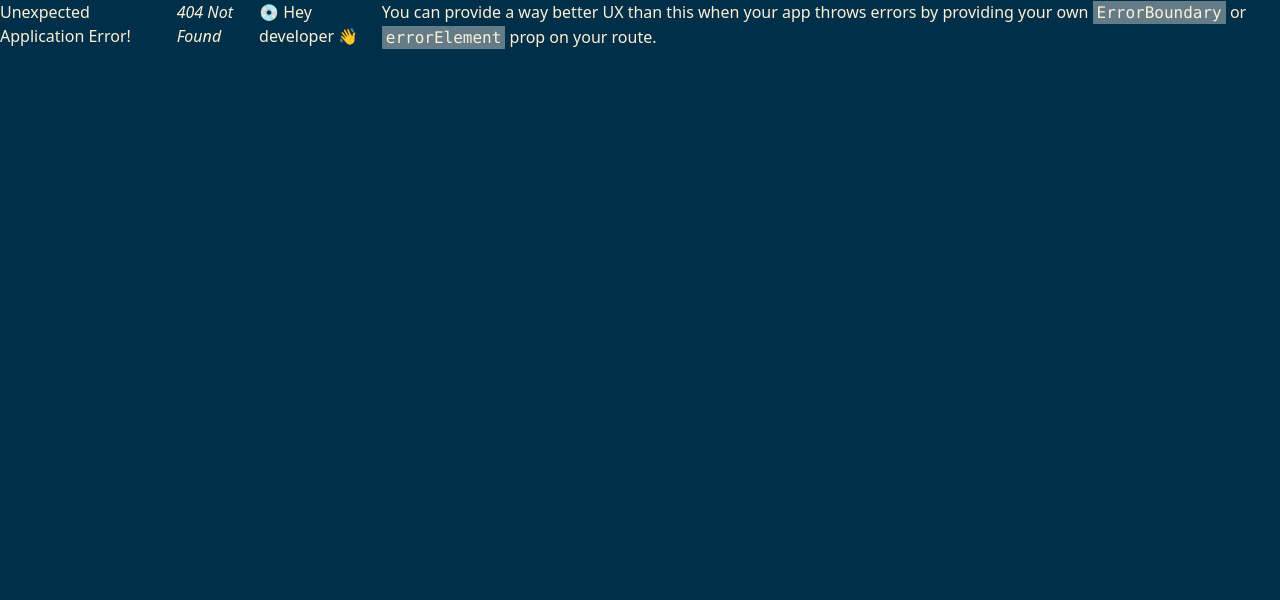
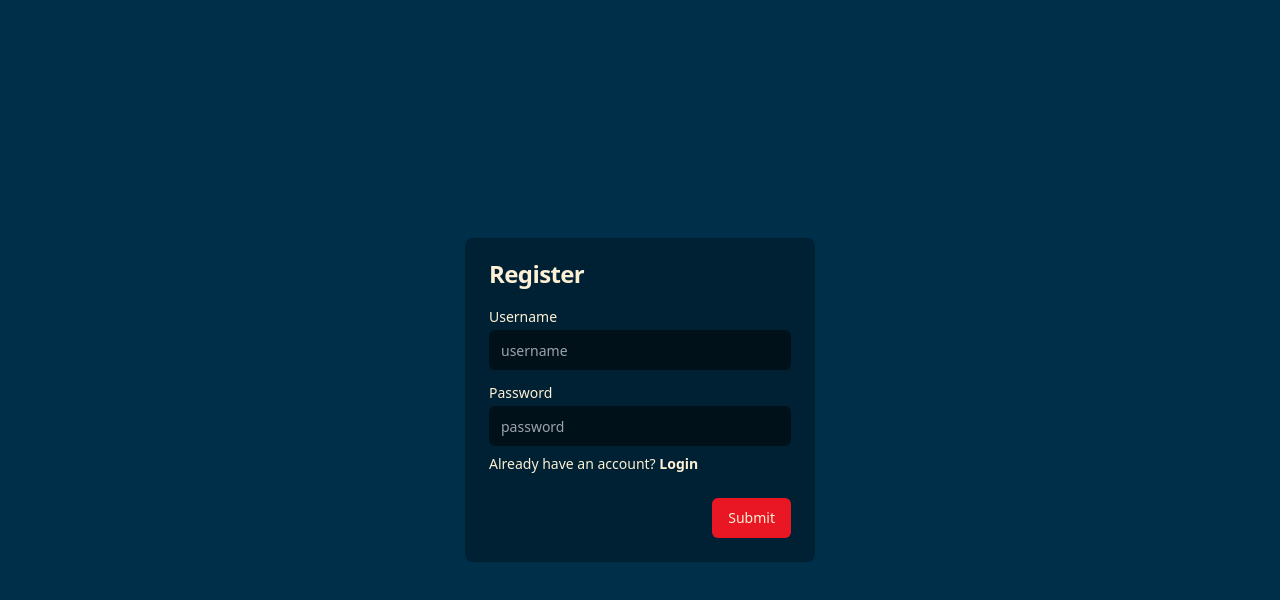
Before and after one commit to H-A-L-F/AX4Poker, a React (Vite) app: page /register in a window 1280 px wide. Before the commit this address had no page. Shown: the top 600 px of the page. Built offline with nearby package versions, Linux system fonts and the light colour scheme.

Commit message:
Register page done

```diff
--- a/src/core/ApplicationRouter.tsx
+++ b/src/core/ApplicationRouter.tsx
@@ -5,6 +5,7 @@ import {
 import HomePage from "../presentation/home/HomePage.js";
 import LoginPage from "@/presentation/auth/LoginPage.js";
 import MainLayout from "@/presentation/layout/MainLayout.js";
+import RegisterPage from "@/presentation/auth/RegisterPage.js";
 
 const router = createBrowserRouter([
     {
@@ -14,6 +15,9 @@ const router = createBrowserRouter([
     {
         path: "/login",
         element: <LoginPage/>,
+    },{
+        path: "/register",
+        element: <RegisterPage/>,
     },
 ]);
 
--- a/src/presentation/auth/AuthForm.tsx
+++ b/src/presentation/auth/AuthForm.tsx
@@ -14,10 +14,11 @@ import { Link } from "react-router-dom";
 interface AuthFormProps {
   title: string,
   link: string,
+  linkTextPrefix?: string,
   linkText: string,
 }
 
-const AuthForm = ({ title, link, linkText }: AuthFormProps) => {
+const AuthForm = ({ title, link, linkTextPrefix, linkText }: AuthFormProps) => {
   return (
     <Card className="w-[350px] bg-background-900 border-none">
       <CardHeader>
@@ -38,7 +39,7 @@ const AuthForm = ({ title, link, linkText }: AuthFormProps) => {
           </div>
         </form>
         <div className="mt-2 text-sm">
-          Don't have an account yet? <Link to={"/"+link} className="font-bold">{linkText}</Link>
+          {linkTextPrefix} <Link to={"/"+link} className="font-bold">{linkText}</Link>
         </div>
       </CardContent>
       <CardFooter className="flex justify-end">
--- a/src/presentation/auth/LoginPage.tsx
+++ b/src/presentation/auth/LoginPage.tsx
@@ -3,7 +3,7 @@ import AuthForm from "./AuthForm"
 const LoginPage = () => {
     return (
         <div className="min-w-full min-h-full flex justify-center items-center">
-            <AuthForm title="Login" link="register" linkText="Register" />
+            <AuthForm title="Login" link="register" linkTextPrefix="Don't have an account yet?" linkText="Register" />
         </div>
     )
 }
--- /dev/null
+++ b/src/presentation/auth/RegisterPage.tsx
@@ -0,0 +1,11 @@
+import AuthForm from "./AuthForm";
+
+const RegisterPage = () => {
+  return (
+    <div className="min-w-full min-h-full flex justify-center items-center">
+      <AuthForm title="Register" link="login" linkTextPrefix="Already have an account?" linkText="Login" />
+    </div>
+  );
+};
+
+export default RegisterPage;
```
Also changed, not shown: src/presentation/auth/AuthFormViewModel.tsx (added).
